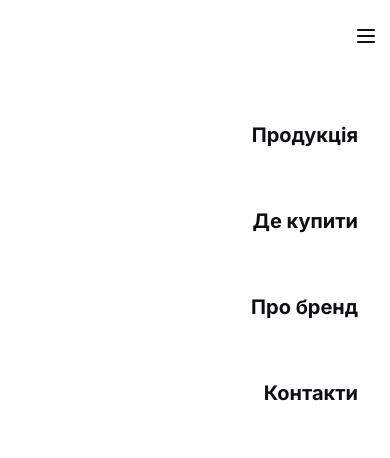
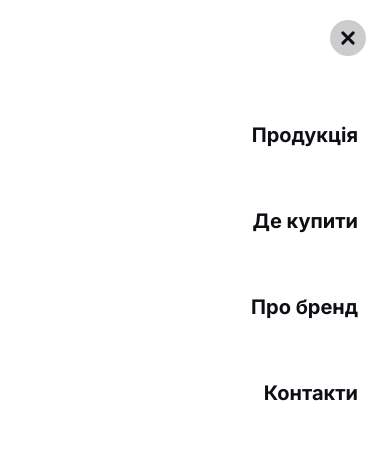
Before and after one commit to bodik87/landing-var-1, a Next.js app: page / in a window 390 px wide. Both pictures are taken after a click on the button 366 px from the left and 35 px from the top of the page. Shown: the top 458 px of the page. Built offline with nearby package versions, Linux system fonts and the light colour scheme.

Commit message:
Fix btns

```diff
--- a/components/Header.tsx
+++ b/components/Header.tsx
@@ -56,15 +56,15 @@ const Header = () => {
       {active && (
         <div
           onClick={() => setActive(false)}
-     className="bg-white dark:bg-app-black fixed inset-0 z-40">
+          className="md:hidden bg-white dark:bg-app-black fixed inset-0 z-40">
           <button
             onClick={() => setActive(!active)}
-      className="fixed right-3 top-6 z-50"
+            className="w-9 h-9 p-2 fixed top-5 right-6 rounded-full overflow-hidden bg-black/20 dark:bg-white/20 items-center justify-center"
           >
-      <Burger />
+            <Close />
           </button>
 
-     <nav className="flex flex-col items-end pr-8 pt-[120px] gap-14 font-bold text-[20px]">
+          <nav className="flex flex-col items-end px-8 pt-[120px] gap-14 font-bold text-[20px]">
             <Link onClick={() => setActive(false)} href="#about">
               Продукція
             </Link>
@@ -129,3 +129,19 @@ function Burger({ active = false }) {
     </svg>
   );
 }
+
+function Close({ active = false }) {
+  return (
+    <svg
+      xmlns="http://www.w3.org/2000/svg"
+      viewBox="0 0 20 20"
+      className={`${active
+        ? "fill-app-black dark:fill-white"
+        : "fill-app-black dark:fill-white"
+        }`}
+    >
+      <path
+
+        d="m12.12 10 4.07-4.06a1.5 1.5 0 1 0-2.11-2.12L10 7.88 5.94 3.81a1.5 1.5 0 1 0-2.12 2.12L7.88 10l-4.07 4.06a1.5 1.5 0 0 0 0 2.12 1.51 1.51 0 0 0 2.13 0L10 12.12l4.06 4.07a1.45 1.45 0 0 0 1.06.44 1.5 1.5 0 0 0 1.06-2.56Z" /></svg>
+  );
+}
--- a/components/ui/Modal.tsx
+++ b/components/ui/Modal.tsx
@@ -17,15 +17,17 @@ const Modal = ({ children, modal, setModal }: Props) => {
             animate={{ opacity: 1 }}
             exit={{ opacity: 0 }}
             transition={{ type: "spring", stiffness: 260, damping: 20 }}
-      onClick={() => { setModal(false) }}
+            onClick={() => setModal(false)}
             className="fixed inset-0 flex items-center justify-center bg-black/30 backdrop-blur-3xl z-50"
           >
-      <div className="max-w-7xl mx-auto">
-       <div className="p-5 max-w-[260px] w-full max-h-[500px] bg-white dark:bg-white/20 rounded-xl overflow-hidden shadow-2xl z-30">
-        <div className="flex flex-col max-h-[500px] overflow-y-auto scroll_categories">
+            <div onClick={(e) => e.stopPropagation()} className="max-h-[500px] flex flex-col items-center overflow-y-auto scroll_categories p-5 max-w-[260px] w-full bg-white dark:bg-white/20 rounded-xl overflow-hidden shadow-2xl z-30">
+              <button
+                onClick={() => setModal(false)}
+                className="ml-auto w-9 h-9 p-2 rounded-full overflow-hidden bg-black/20 dark:bg-white/20 items-center justify-center"
+              ><Close />
+              </button>
+
               {children}
-        </div>
-       </div>
             </div>
           </motion.div>
         )}
@@ -35,3 +37,20 @@ const Modal = ({ children, modal, setModal }: Props) => {
 }
 
 export default Modal
+
+function Close({ active = false }) {
+  return (
+    <svg
+      xmlns="http://www.w3.org/2000/svg"
+      viewBox="0 0 20 20"
+      className={`${active
+        ? "fill-app-black dark:fill-white"
+        : "fill-app-black dark:fill-white"
+        }`}
+    >
+      <path
+        d="M12.12,10l4.07-4.06a1.5,1.5,0,1,0-2.11-2.12L10,7.88,5.94,3.81A1.5,1.5,0,1,0,3.82,5.93L7.88,10,3.81,14.06a1.5,1.5,0,0,0,0,2.12,1.51,1.51,0,0,0,2.13,0L10,12.12l4.06,4.07a1.45,1.45,0,0,0,1.06.44,1.5,1.5,0,0,0,1.06-2.56Z">
+      </path>
+    </svg>
+  );
+}
```
Lines whose indentation alone changed are shown as unchanged.
